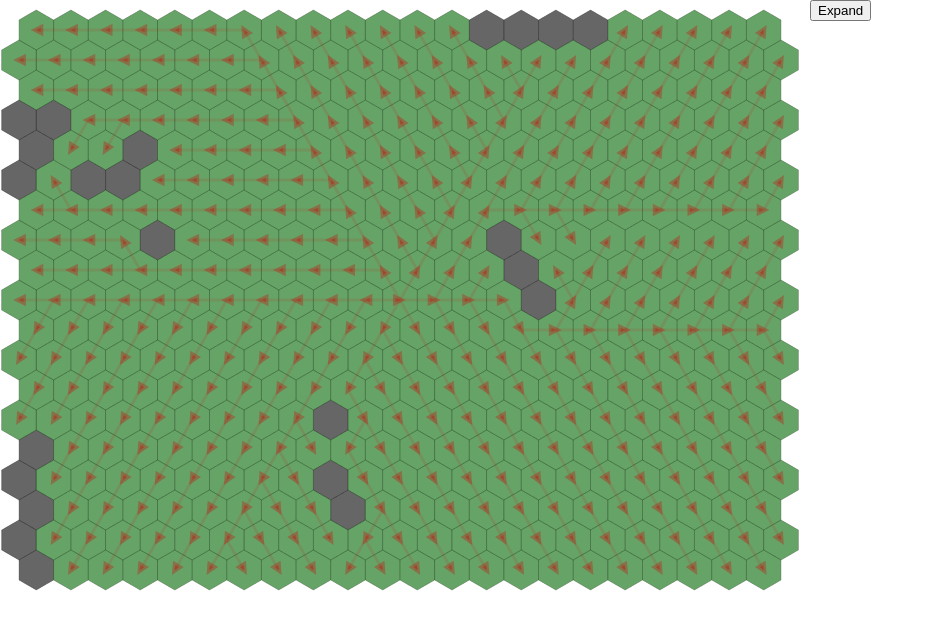
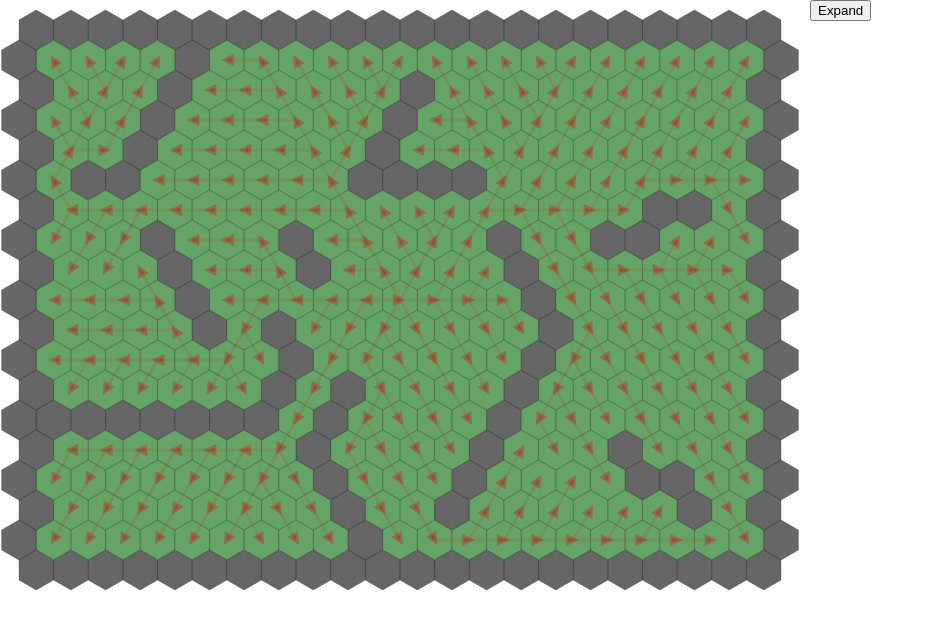
Before and after one commit to Eldamarth/hexBoard, a React (Create React App) app: page / in a window 1280 px wide. Shown: the top 630 px of the page, without its empty margins (0-933 px from the left). Built offline with nearby package versions, Linux system fonts and the light colour scheme.

Commit message:
Create more extensive array of obstacles

```diff
--- a/src/components/canvas.jsx
+++ b/src/components/canvas.jsx
@@ -5,26 +5,134 @@ const DUMMY_OBSTACLES = [
   '{"col":4,"row":-2,"s":-2}',
   '{"col":4,"row":-1,"s":-3}',
   '{"col":4,"row":0,"s":-4}',
+  '{"col":4,"row":1,"s":-5}',
+  '{"col":3,"row":2,"s":-5}',
+  '{"col":2,"row":3,"s":-5}',
+  '{"col":1,"row":4,"s":-5}',
+  '{"col":0,"row":5,"s":-5}',
+  '{"col":-1,"row":6,"s":-5}',
+  '{"col":-2,"row":7,"s":-5}',
+  '{"col":4,"row":-4,"s":0}',
+  '{"col":3,"row":-4,"s":1}',
+  '{"col":2,"row":-4,"s":2}',
+  '{"col":1,"row":-4,"s":3}',
+  '{"col":2,"row":-5,"s":3}',
+  '{"col":3,"row":-6,"s":3}',
+  '{"col":4,"row":-7,"s":3}',
+  '{"col":5,"row":-9,"s":4}',
+  '{"col":6,"row":-9,"s":3}',
   '{"col":7,"row":-9,"s":2}',
   '{"col":8,"row":-9,"s":1}',
   '{"col":9,"row":-9,"s":0}',
   '{"col":10,"row":-9,"s":-1}',
+  '{"col":11,"row":-9,"s":-2}',
+  '{"col":12,"row":-9,"s":-3}',
+  '{"col":13,"row":-9,"s":-4}',
+  '{"col":14,"row":-9,"s":-5}',
+  '{"col":15,"row":-9,"s":-6}',
+  '{"col":15,"row":-8,"s":-7}',
+  '{"col":14,"row":-7,"s":-7}',
+  '{"col":14,"row":-6,"s":-8}',
+  '{"col":13,"row":-5,"s":-8}',
+  '{"col":13,"row":-4,"s":-9}',
+  '{"col":12,"row":-3,"s":-9}',
+  '{"col":12,"row":-2,"s":-10}',
+  '{"col":11,"row":-1,"s":-10}',
+  '{"col":11,"row":0,"s":-11}',
+  '{"col":10,"row":1,"s":-11}',
+  '{"col":10,"row":2,"s":-12}',
+  '{"col":9,"row":3,"s":-12}',
+  '{"col":9,"row":4,"s":-13}',
+  '{"col":8,"row":5,"s":-13}',
+  '{"col":8,"row":6,"s":-14}',
+  '{"col":7,"row":7,"s":-14}',
+  '{"col":7,"row":8,"s":-15}',
+  '{"col":6,"row":9,"s":-15}',
+  '{"col":5,"row":9,"s":-14}',
+  '{"col":4,"row":9,"s":-13}',
+  '{"col":3,"row":9,"s":-12}',
+  '{"col":2,"row":9,"s":-11}',
+  '{"col":1,"row":9,"s":-10}',
+  '{"col":0,"row":9,"s":-9}',
+  '{"col":-1,"row":9,"s":-8}',
+  '{"col":-2,"row":9,"s":-7}',
+  '{"col":-3,"row":9,"s":-6}',
+  '{"col":-4,"row":9,"s":-5}',
+  '{"col":-5,"row":9,"s":-4}',
+  '{"col":-5,"row":8,"s":-3}',
   '{"col":-5,"row":7,"s":-2}',
   '{"col":-5,"row":6,"s":-1}',
+  '{"col":-5,"row":5,"s":0}',
   '{"col":-4,"row":4,"s":0}',
+  '{"col":-3,"row":3,"s":0}',
+  '{"col":-2,"row":-1,"s":3}',
+  '{"col":-2,"row":-2,"s":4}',
+  '{"col":-4,"row":1,"s":3}',
+  '{"col":-4,"row":2,"s":2}',
+  '{"col":-5,"row":3,"s":2}',
+  '{"col":-7,"row":4,"s":3}',
+  '{"col":-6,"row":4,"s":2}',
+  '{"col":-8,"row":4,"s":4}',
+  '{"col":-9,"row":4,"s":5}',
+  '{"col":-10,"row":4,"s":6}',
+  '{"col":-11,"row":4,"s":7}',
+  '{"col":-12,"row":4,"s":8}',
+  '{"col":-12,"row":2,"s":10}',
+  '{"col":-12,"row":3,"s":9}',
+  '{"col":-13,"row":4,"s":9}',
   '{"col":-13,"row":5,"s":8}',
   '{"col":-14,"row":6,"s":8}',
   '{"col":-14,"row":7,"s":7}',
   '{"col":-15,"row":8,"s":7}',
   '{"col":-15,"row":9,"s":6}',
+  '{"col":-14,"row":9,"s":5}',
+  '{"col":-13,"row":9,"s":4}',
+  '{"col":-12,"row":9,"s":3}',
+  '{"col":-11,"row":9,"s":2}',
+  '{"col":-10,"row":9,"s":1}',
+  '{"col":-9,"row":9,"s":0}',
+  '{"col":-8,"row":9,"s":-1}',
+  '{"col":-7,"row":9,"s":-2}',
+  '{"col":-6,"row":9,"s":-3}',
+  '{"col":-11,"row":1,"s":10}',
+  '{"col":-11,"row":0,"s":11}',
+  '{"col":-10,"row":-1,"s":11}',
+  '{"col":-10,"row":-2,"s":12}',
+  '{"col":-9,"row":-3,"s":12}',
   '{"col":-9,"row":-4,"s":13}',
   '{"col":-8,"row":-5,"s":13}',
   '{"col":-8,"row":-6,"s":14}',
-'{"col":-7,"row":-6,"s":13}',
+  '{"col":-7,"row":-7,"s":14}',
+  '{"col":-7,"row":-8,"s":15}',
+  '{"col":-6,"row":-9,"s":15}',
+  '{"col":-5,"row":-9,"s":14}',
+  '{"col":-4,"row":-9,"s":13}',
+  '{"col":-3,"row":-9,"s":12}',
+  '{"col":-2,"row":-9,"s":11}',
+  '{"col":-1,"row":-9,"s":10}',
+  '{"col":0,"row":-9,"s":9}',
+  '{"col":1,"row":-9,"s":8}',
+  '{"col":2,"row":-9,"s":7}',
+  '{"col":3,"row":-9,"s":6}',
+  '{"col":4,"row":-9,"s":5}',
+  '{"col":-2,"row":-8,"s":10}',
+  '{"col":-3,"row":-7,"s":10}',
+  '{"col":-4,"row":-6,"s":10}',
   '{"col":-5,"row":-5,"s":10}',
   '{"col":-6,"row":-4,"s":10}',
   '{"col":-7,"row":-4,"s":11}',
-'{"col":-6,"row":-2,"s":8}'
+  '{"col":-6,"row":-2,"s":8}',
+  '{"col":-6,"row":-1,"s":7}',
+  '{"col":-6,"row":0,"s":6}',
+  '{"col":-6,"row":1,"s":5}',
+  '{"col":7,"row":-2,"s":-5}',
+  '{"col":8,"row":-2,"s":-6}',
+  '{"col":9,"row":-3,"s":-6}',
+  '{"col":10,"row":-3,"s":-7}',
+  '{"col":4,"row":5,"s":-9}',
+  '{"col":4,"row":6,"s":-10}',
+  '{"col":5,"row":6,"s":-11}',
+  '{"col":5,"row":7,"s":-12}'
 ];
 
 class Canvas extends Component {
```
Also changed, not shown: src/components/converters.js (added, +274 -0 lines), src/components/converters.jsx (deleted). Lines whose indentation alone changed are shown as unchanged.
